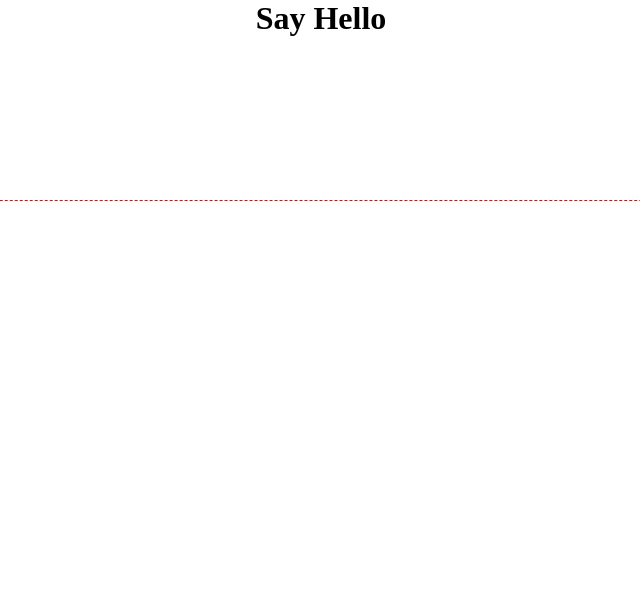
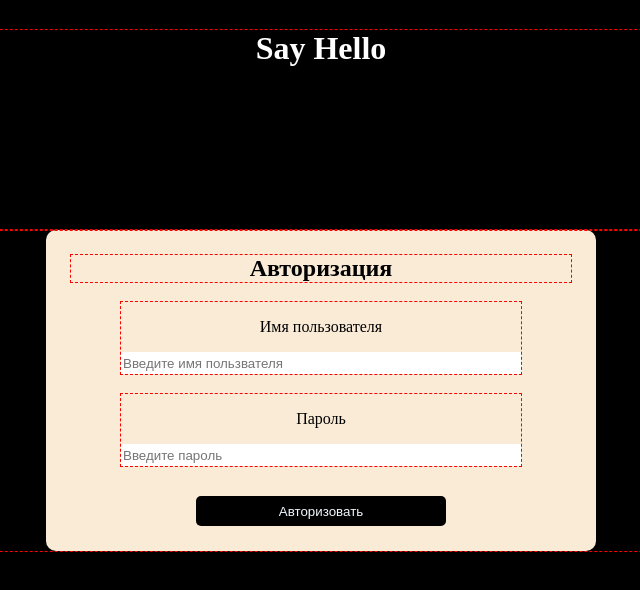
Before and after one commit to kruzenshteyn/Example_2_web, a plain HTML site: page index.html in a window 1280 px wide. Shown: the whole page, without its empty margins (319-959 px from the left). Drawn offline with Linux system fonts and the light colour scheme.

Commit message:
Auth_form
Пример

```diff
--- /dev/null
+++ b/auth/auth.css
@@ -0,0 +1,57 @@
+.auth{
+  outline: red 1px dashed;
+}
+
+.auth__form{
+  display: flex;
+  flex-direction: column;
+  width: 500px;
+  margin: 0 auto;
+  background-color: antiquewhite;
+  color: black;
+  padding: 25px;
+  border-radius: 10px;
+}
+
+.auth__title{
+  outline: red 1px dashed;
+  text-align: center;
+  margin: 0;
+}
+
+.auth__text{
+  text-align: center;
+}
+
+.auth__data{
+  display: flex;
+  flex-direction: column;
+  outline: red 1px dashed;
+  width: 80%;
+  margin: 20px auto 0px auto;
+}
+
+.auth__input{
+  border: none;
+  height: 20px;
+}
+
+.auth__button{
+  border: none;
+  border-radius: 5px;
+  width: 50%;
+  height: 30px;
+
+  margin: 30px auto 0 auto;
+  background-color: darkcyan;
+  color: aliceblue;
+}
+
+.auth__button:hover{
+  cursor: pointer;
+  opacity: 75%;
+}
+
+.auth__button_pressed{
+  background-color: black;
+}
--- a/index.html
+++ b/index.html
@@ -11,8 +11,35 @@
     <header class="header">
       <h1 class="header__title">Say Hello</h1>
     </header>
+    <main>
+      <section class="auth">
+        <form class="auth__form">
+          <h2 class="auth__title">Авторизация</h2>
+          <div class="auth__data">
+            <p class="auth__text">Имя пользователя</p>
+            <input
+              class="auth__input"
+              type="text"
+              placeholder="Введите имя пользвателя"
+              >
+          </div>
+          <div class="auth__data">
+            <p class="auth__text">Пароль</p>
+            <input
+              class="auth__input"
+              type="text"
+              placeholder="Введите пароль"
+              >
+          </div>
+          <button class="auth__button auth__button_pressed" type="button">
+            Авторизовать
+          </button>
+        </form>
+      </section>
+    </main>
+    <footer>
 
-
+    </footer>
   </div>
 </body>
 </html>
--- a/style.css
+++ b/style.css
@@ -1,11 +1,13 @@
+@import "/auth/auth.css";
+
 body, h1{
   margin: 0;
 }
 
 body{
   margin: 0;
-  background-color: white;
-  color:black;
+  background-color: black;
+  color:white;
 }
 
 .root{
@@ -20,4 +22,6 @@ body{
 
 .header__title{
   text-align: center;
+  margin-top: 30px;
+
 }
```
